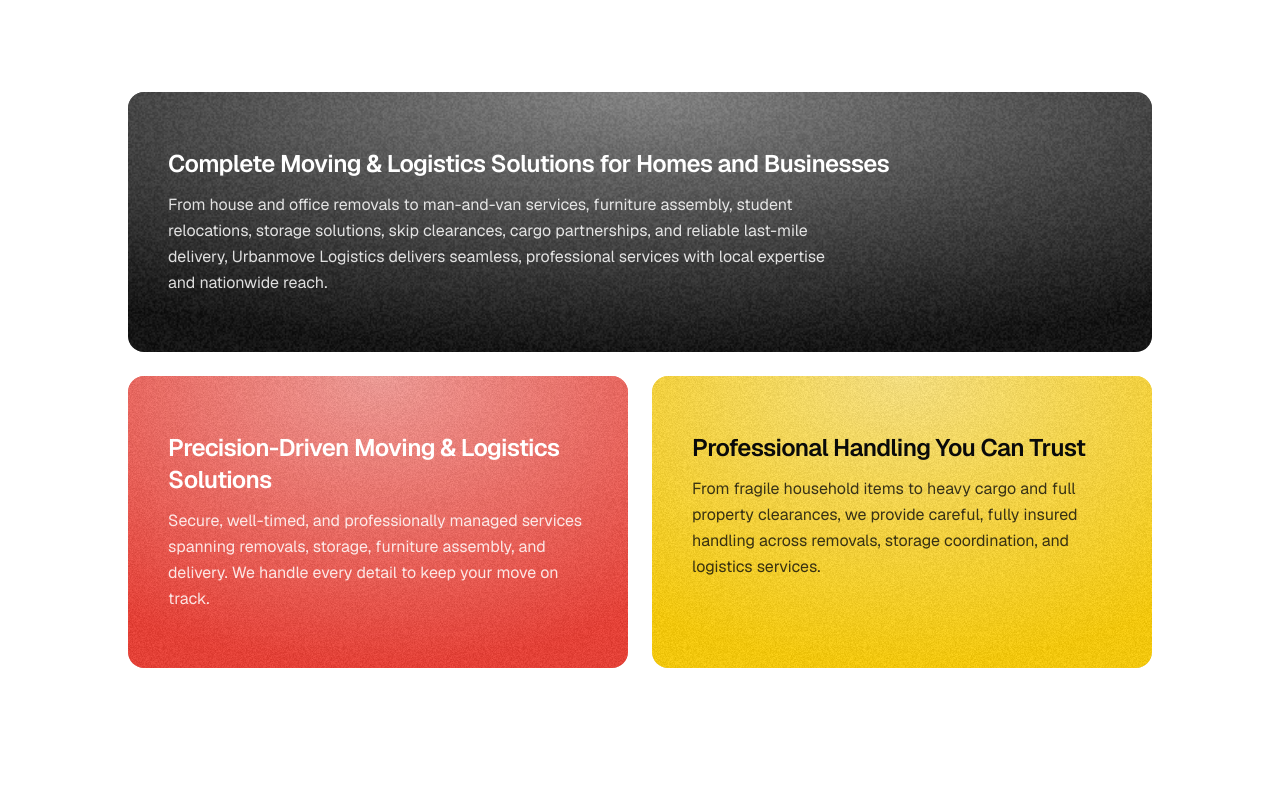
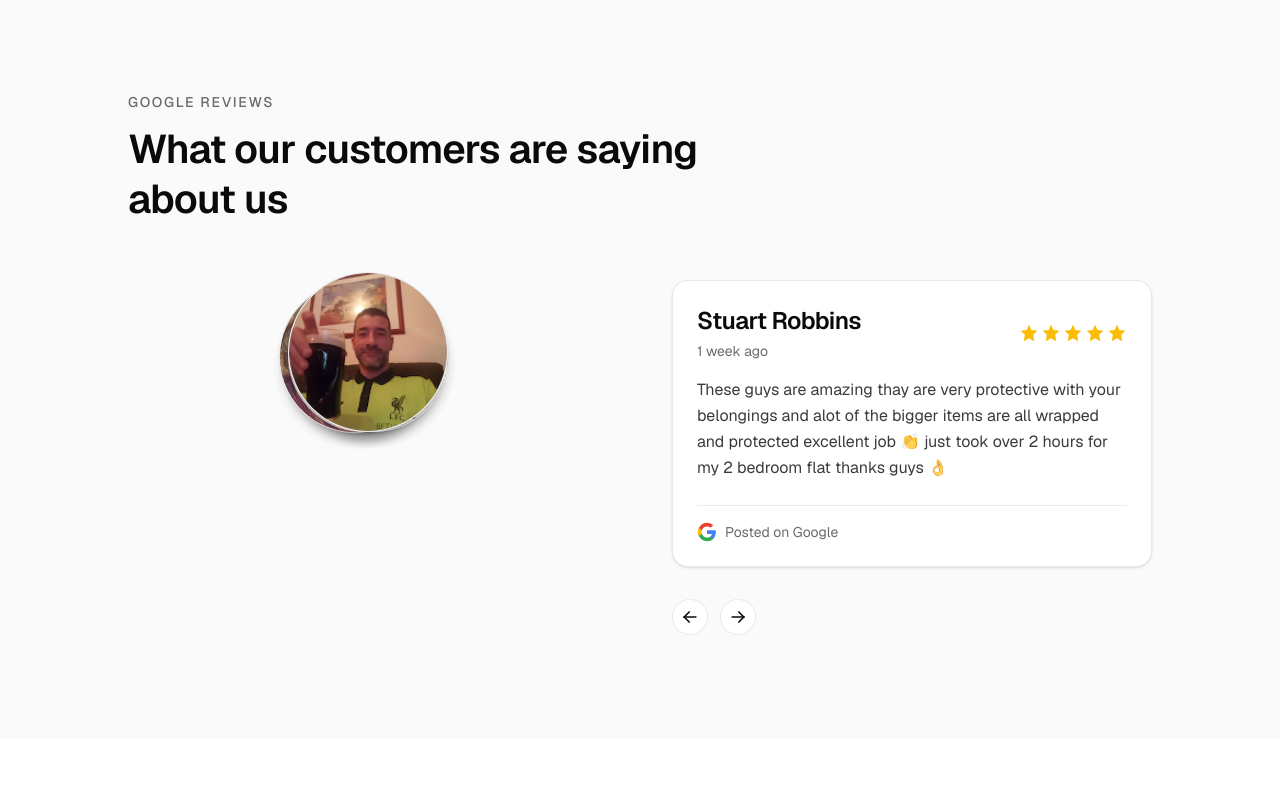
Before and after one commit to arioledavid/Urbanmove-website, a Next.js app: page / in a window 1280 px wide. Shown: the part 740-1540 px from the top of the page. Built offline with nearby package versions, Linux system fonts and the light colour scheme; no server answers.

Commit message:
chore: move testimonials up on homepage

```diff
--- a/src/app/pages/home/_components/reviews-section.tsx
+++ b/src/app/pages/home/_components/reviews-section.tsx
@@ -21,7 +21,7 @@
             id="reviews-heading"
             className="mt-3 text-[clamp(1.75rem,4vw,2.5rem)] leading-tight font-semibold tracking-[-0.02em] text-ink"
           >
-            Trusted by customers across the UK
+            What our customers are saying about us
           </h2>
         </ScrollReveal>
 
--- a/src/app/pages/home/home-page.tsx
+++ b/src/app/pages/home/home-page.tsx
@@ -7,9 +7,9 @@
   return (
     <main className="flex flex-1 flex-col">
       <HeroSection />
+      <ReviewsSection />
       <FeaturesSection />
       <ServicesSection />
-      <ReviewsSection />
     </main>
   );
 }
```
